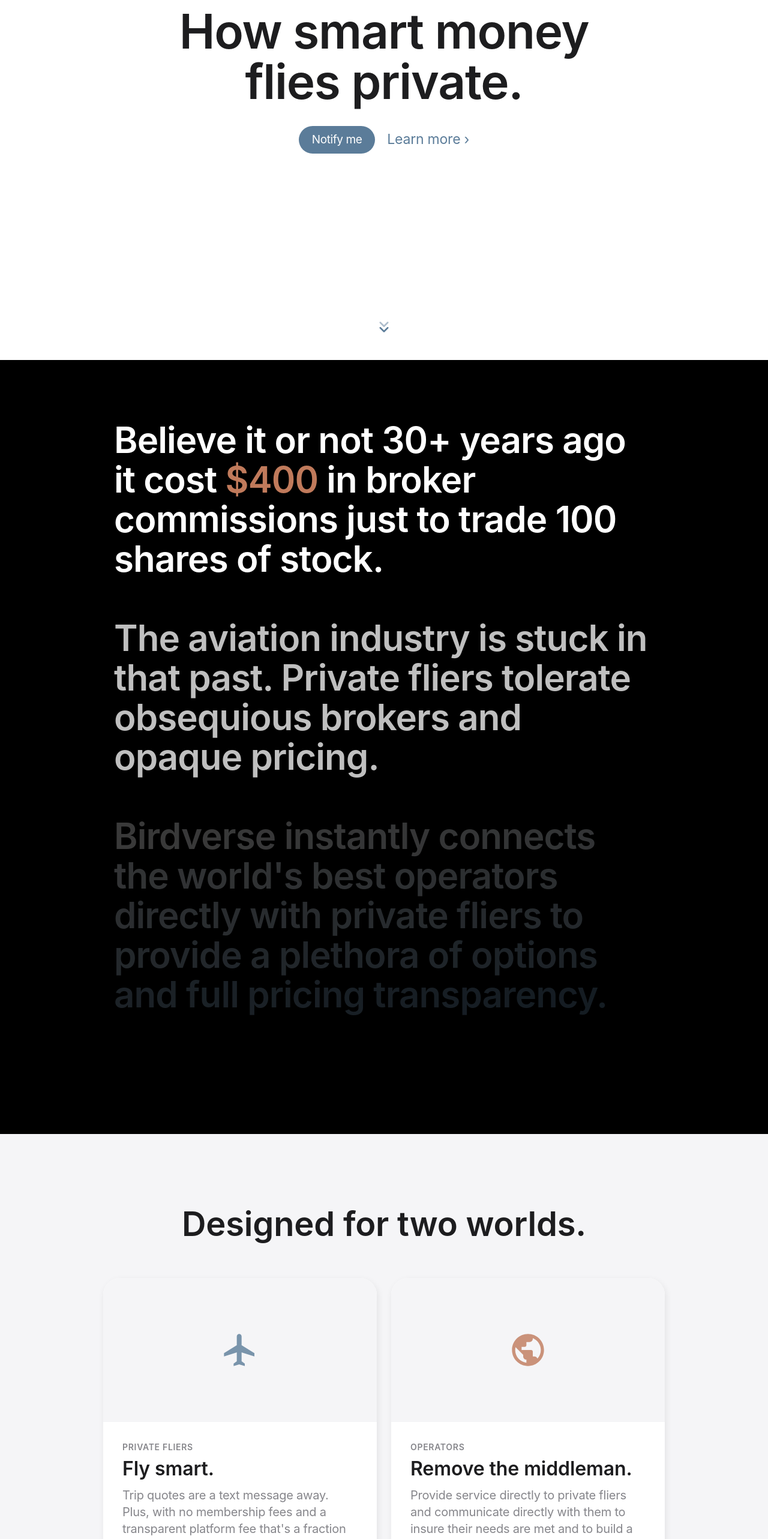
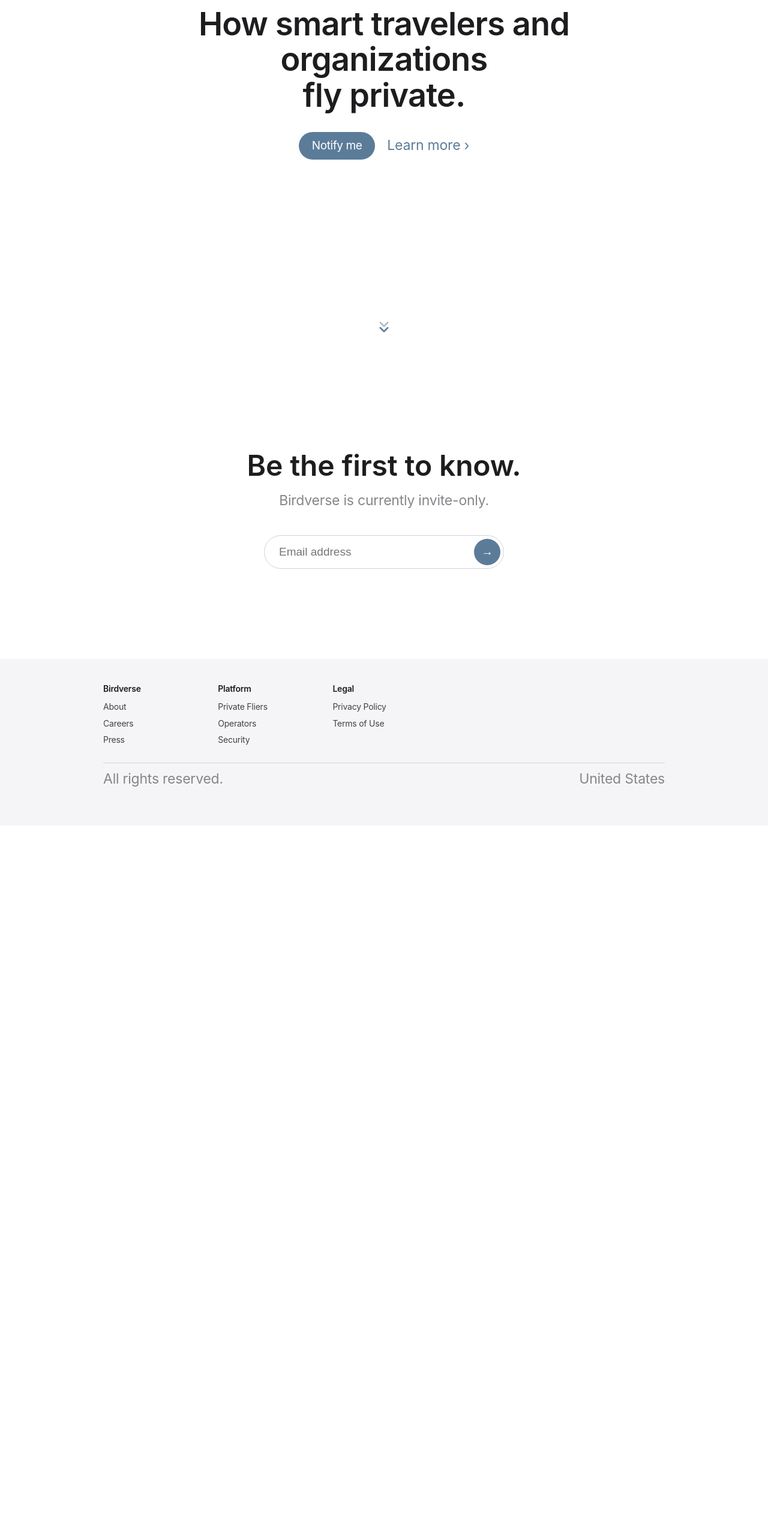
Before and after one commit to kudwitt/birdverse.ai, a React (Vite) app: page / in a window 1280 px wide. Shown: the part 200-2765 px from the top of the page at 60% size. After the commit the page ends 1576 px from the top, so only its background shows below. Built offline with nearby package versions, Linux system fonts and the light colour scheme.

Commit message:
refactor: Externalize static text content from multiple components into `content.json` and update hero headline styling.

```diff
--- a/src/App.jsx
+++ b/src/App.jsx
@@ -12,8 +12,6 @@
             <NavBar />
             <main>
                 <Hero />
-                <StorySection />
-                <BentoGrid />
                 <WaitlistForm />
             </main>
             <Footer />
--- a/src/components/BentoGrid.jsx
+++ b/src/components/BentoGrid.jsx
@@ -1,10 +1,13 @@
 import React from 'react';
+import content from '../content.json';
 
 const BentoGrid = () => {
+    const { title, flier, operator, network } = content.bento;
+
     return (
         <section className="bento-section">
             <div className="container">
-                <h2 className="section-title">Designed for two worlds.</h2>
+                <h2 className="section-title">{title}</h2>
                 <div className="grid">
                     {/* Card 1: Private Flier */}
                     <div className="card flier">
@@ -14,9 +17,9 @@
                             </svg>
                         </div>
                         <div className="card-content">
-                            <span className="eyebrow">Private Fliers</span>
-                            <h3>Fly smart.</h3>
-                            <p>Trip quotes are a text message away. Plus, with no membership fees and a transparent platform fee that's a fraction of traditional broker markups, you'll save thousands on every trip.</p>
+                            <span className="eyebrow">{flier.eyebrow}</span>
+                            <h3>{flier.title}</h3>
+                            <p>{flier.description}</p>
                         </div>
                     </div>
 
@@ -28,16 +31,16 @@
                             </svg>
                         </div>
                         <div className="card-content">
-                            <span className="eyebrow">Operators</span>
-                            <h3>Remove the middleman.</h3>
-                            <p>Provide service directly to private fliers and communicate directly with them to insure their needs are met and to build a direct relationships.</p>
+                            <span className="eyebrow">{operator.eyebrow}</span>
+                            <h3>{operator.title}</h3>
+                            <p>{operator.description}</p>
                         </div>
                     </div>
 
                     {/* Card 3: Network (Compliant) */}
                     <div className="card network">
-                        <h3>See Everything</h3>
-                        <p>See who you can fly with and which aircraft you can be flying on - from our global network of top-rated private aviation operators. No hidden details. Just a simple list with safety credentials, aircraft details, and fully transparent pricing.</p>
+                        <h3>{network.title}</h3>
+                        <p>{network.description}</p>
                     </div>
                 </div>
             </div>
--- a/src/components/Hero.jsx
+++ b/src/components/Hero.jsx
@@ -2,20 +2,20 @@
 import content from '../content.json';
 
 const Hero = () => {
-    const { title, subtitle } = content.hero;
+    const { brand, headlinePrefix, headlineGradient, ctaPrimary, ctaSecondary } = content.hero;
 
     return (
         <section className="hero-section" id="overview">
             <div className="container hero-container">
-                <div className="hero-brand fade-in-up" style={{ animationDelay: '0.1s' }}>{title}</div>
+                <div className="hero-brand fade-in-up" style={{ animationDelay: '0.1s' }}>{brand}</div>
                 <h1 className="hero-headline fade-in-up" style={{ animationDelay: '0.3s' }}>
-                    How smart money<br />
-                    <span className="text-gradient">flies private.</span>
+                    {headlinePrefix}<br />
+                    <span className="text-gradient">{headlineGradient}</span>
                 </h1>
 
                 <div className="hero-cta-container fade-in-up" style={{ animationDelay: '0.5s' }}>
-                    <a href="#waitlist" className="btn btn-primary">Notify me</a>
-                    <a href="#story" className="link-arrow">Learn more <span className="arrow">›</span></a>
+                    <a href="#waitlist" className="btn btn-primary">{ctaPrimary}</a>
+                    <a href="#story" className="link-arrow">{ctaSecondary} <span className="arrow">›</span></a>
                 </div>
             </div>
 
@@ -53,8 +53,8 @@
                 }
 
                 .hero-headline {
-                    font-size: 80px;
-                    line-height: 1.05;
+                    font-size: 54px;
+                    line-height: 1.1;
                     font-weight: 600;
                     letter-spacing: -0.015em;
                     color: var(--color-text);
--- a/src/components/StorySection.jsx
+++ b/src/components/StorySection.jsx
@@ -1,8 +1,10 @@
 import React, { useEffect, useRef, useState } from 'react';
+import content from '../content.json';
 
 const StorySection = () => {
     const [reveal, setReveal] = useState(0);
     const sectionRef = useRef(null);
+    const { segment1, segment2, segment3 } = content.story;
 
     useEffect(() => {
         const handleScroll = () => {
@@ -27,16 +29,14 @@
         <section className="story-section" ref={sectionRef} id="story">
             <div className="container">
                 <p className="story-text">
-                    <span className="story-segment" style={{ opacity: Math.max(0.1, Math.min(1, reveal * 1.5)) }}>
-                        Believe it or not 30+ years ago it cost <span className="highlight-warm">$400</span> in broker commissions just to trade 100 shares of stock.
-                    </span>
+                    <span className="story-segment" style={{ opacity: Math.max(0.1, Math.min(1, reveal * 1.5)) }} dangerouslySetInnerHTML={{ __html: segment1 }} />
                     <br /><br />
                     <span className="story-segment" style={{ opacity: Math.max(0.1, Math.min(1, (reveal - 0.3) * 2)) }}>
-                        The aviation industry is stuck in that past. Private fliers tolerate obsequious brokers and opaque pricing.
+                        {segment2}
                     </span>
                     <br /><br />
                     <span className="story-segment highlight-brand" style={{ opacity: Math.max(0.1, Math.min(1, (reveal - 0.6) * 3)) }}>
-                        Birdverse instantly connects the world's best operators directly with private fliers to provide a plethora of options and full pricing transparency.
+                        {segment3}
                     </span>
                 </p>
             </div>
--- a/src/components/WaitlistForm.jsx
+++ b/src/components/WaitlistForm.jsx
@@ -1,8 +1,10 @@
 import React, { useState } from 'react';
+import content from '../content.json';
 
 const WaitlistForm = () => {
     const [email, setEmail] = useState('');
     const [status, setStatus] = useState('idle'); // idle, loading, success, error
+    const { title, subtitle, emailPlaceholder, successMessage, errorMessage } = content.waitlist;
 
     // Replace this with your actual Formspree Endpoint or API URL
     const FORM_ENDPOINT = "https://formspree.io/f/manrzlvg";
@@ -56,14 +58,14 @@
         <section className="notify-section" id="waitlist">
             <div className="container">
                 <div className="notify-content">
-                    <h2>Be the first to know.</h2>
-                    <p>Birdverse is currently invite-only.</p>
+                    <h2>{title}</h2>
+                    <p>{subtitle}</p>
 
                     <form onSubmit={handleSubmit} className="notify-form">
                         <input
                             type="email"
                             name="email"
-                            placeholder="Email address"
+                            placeholder={emailPlaceholder}
                             value={email}
                             onChange={(e) => setEmail(e.target.value)}
                             required
@@ -86,8 +88,8 @@
                         </button>
                     </form>
 
-                    {status === 'success' && <p className="success-msg fade-in">You're on the list.</p>}
-                    {status === 'error' && <p className="error-msg fade-in">Something went wrong. Please try again.</p>}
+                    {status === 'success' && <p className="success-msg fade-in">{successMessage}</p>}
+                    {status === 'error' && <p className="error-msg fade-in">{errorMessage}</p>}
                 </div>
             </div>
 
--- a/src/content.json
+++ b/src/content.json
@@ -1,21 +1,39 @@
 {
     "hero": {
-        "title": "Birdverse",
-        "subtitle": "How Smart Money Flies Private",
-        "tagline": "The Growth Engine for Part 135 Operators",
-        "ctaText": "Request Access"
+        "brand": "Birdverse",
+        "headlinePrefix": "How smart travelers and organizations",
+        "headlineGradient": "fly private.",
+        "ctaPrimary": "Notify me",
+        "ctaSecondary": "Learn more"
+    },
+    "story": {
+        "segment1": "Not long ago, you needed a broker to trade stocks and a car service for transportation.",
+        "segment2": "When you fly private, charter brokers prefer being opaque.",
+        "segment3": "Birdverse connects private fliers to the world's best operators showing you all the options with full pricing transparency."
+    },
+    "bento": {
+        "title": "Designed for two worlds.",
+        "flier": {
+            "eyebrow": "Private Fliers",
+            "title": "Fly smart.",
+            "description": "Trip quotes are a text message away. Plus, with no membership fees and complete transparency."
+        },
+        "operator": {
+            "eyebrow": "Operators",
+            "title": "Remove the middleman.",
+            "description": "Provide service directly to private fliers and communicate directly with them to insure their needs are met and to build a direct relationships."
+        },
+        "network": {
+            "title": "See Everything",
+            "description": "See who you can fly with and which aircraft you can be flying on - from our global network of top-rated private aviation operators. No hidden details. Just a simple list with safety credentials, aircraft details, and fully transparent pricing."
+        }
     },
     "waitlist": {
-        "title": "Join the Birdverse",
-        "description": "Secure your spot in the future of private aviation.",
-        "roles": {
-            "customer": "Passenger",
-            "operator": "Operator"
-        },
-        "buttonText": {
-            "customer": "Join Waitlist",
-            "operator": "Apply as Operator"
-        }
+        "title": "Be the first to know.",
+        "subtitle": "Birdverse is currently invite-only.",
+        "emailPlaceholder": "Email address",
+        "successMessage": "You're on the list.",
+        "errorMessage": "Something went wrong. Please try again."
     },
     "footer": {
         "brand": "Birdverse",
```
Also changed, not shown: 1 other file (tests, documents, lock files or other folders).
